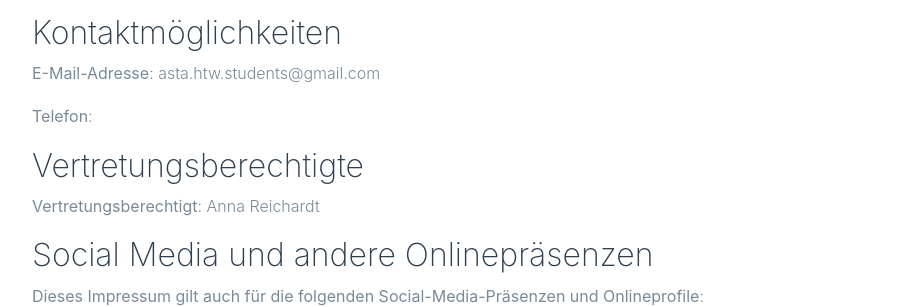
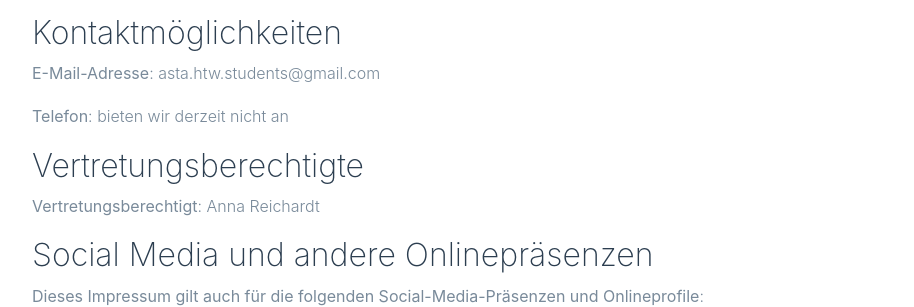
Before and after one commit to astahtwberlin/astahtwberlin.github.io, a Jekyll site: the page built from impressum.html, in a window 1280 px wide. Shown: the part 498-805 px from the top of the page, without its empty margins (53-967 px from the left). Built offline with Jekyll 4.4.1, drawn with Linux system fonts in a browser that asks for light colours; some web fonts are replaced.

Commit message:
Update from Forestry.io Anna Reichardt updated _data/infos.yml

```diff
--- a/_data/infos.yml
+++ b/_data/infos.yml
@@ -2,7 +2,7 @@
 logo: AStA.png
 kontakt:
   email: asta.htw.students@gmail.com
-  telefon:
+  telefon: 'bieten wir derzeit nicht an '
 social:
   instagram: https://www.instagram.com/astahtw/
   facebook: https://www.facebook.com/asta.htw.berlin/
```
